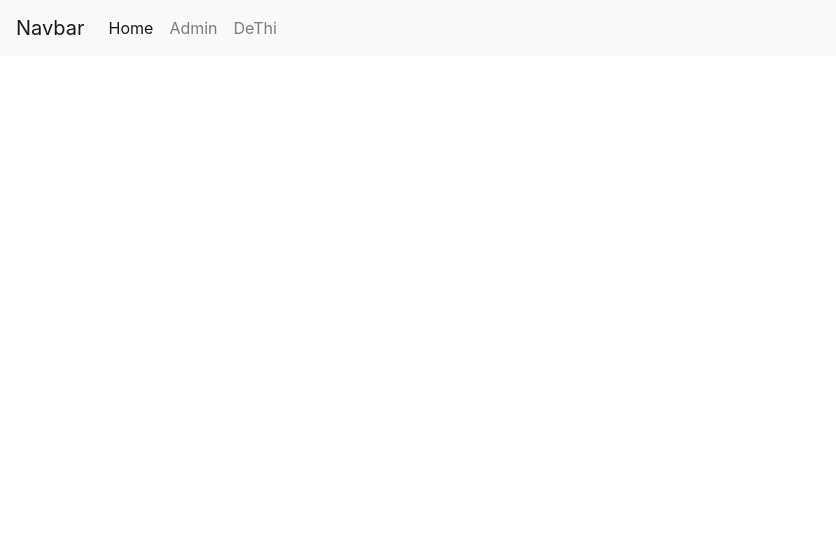
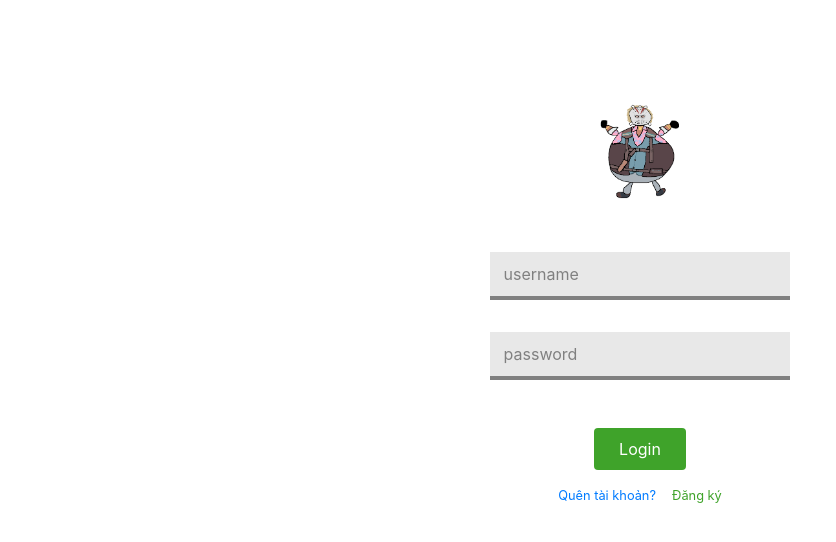
Before and after one commit to 17520722/TracNghiemvatLy, a React (Create React App) app in the folder tracnghiem-client/: page /login in a window 1280 px wide. Shown: the top 542 px of the page, without its empty margins (0-836 px from the left). Built offline with nearby package versions, Linux system fonts and the light colour scheme.

Commit message:
login-page, signin page

```diff
--- a/tracnghiem-client/package.json
+++ b/tracnghiem-client/package.json
@@ -11,6 +11,7 @@
     "react-dom": "^17.0.2",
     "react-router-dom": "^5.2.0",
     "react-scripts": "4.0.3",
+    "styled-components": "^5.2.3",
     "web-vitals": "^1.1.1"
   },
   "scripts": {
--- a/tracnghiem-client/src/App.js
+++ b/tracnghiem-client/src/App.js
@@ -11,14 +11,11 @@ import {
 export default function App() {
   return (
     <Router>
-      <div>
-        <Header/>
         <Switch>
           {routes.map((route, i) => (
             <RouteWithSubRoutes key={i} {...route} />
           ))}
         </Switch>
-      </div>
     </Router>
   );
 }
--- /dev/null
+++ b/tracnghiem-client/src/constants/GlobalStyle.js
@@ -0,0 +1,9 @@
+//color
+export const white = "#000000";
+export const primary = "#3FA32A";
+export const secondary = "";
+export const black = "#ffffff";
+export const lightBlack = "#404040";
+export const inputBackground = "#e8e8e8";
+export const validColor = "#00ee00";
+export const invalidColor = "#ff0066"
--- /dev/null
+++ b/tracnghiem-client/src/views/404.jsx
@@ -0,0 +1,9 @@
+import React from 'react'
+
+const Page404 = () => {
+     return (
+          <h1>404 Not Found?</h1>
+     )
+}
+
+export default Page404
--- a/tracnghiem-client/src/views/HomePage.js
+++ b/tracnghiem-client/src/views/HomePage.js
@@ -1,11 +1,14 @@
 import React, { Component } from "react";
+import { Link } from "react-router-dom";
+import LoginPage from "./login-page";
 
 export default class HomePage extends Component {
     render () {
         return (
-            <div>
-                Home Page!
-            </div>
+            <>
+                <h1>Home Page</h1>
+                <a href="/login">Login</a>
+            </>
         );
     }
 }
--- /dev/null
+++ b/tracnghiem-client/src/views/login-page.jsx
@@ -0,0 +1,128 @@
+import React from 'react'
+import styled from 'styled-components'
+import logo from '../images/t.png'
+import { inputBackground, invalidColor, primary, validColor } from '../constants/GlobalStyle'
+
+const Container = styled.div`
+     margin: 5% auto 0 auto;
+     padding: 2rem;
+     width: 600px;
+     border-radius: 5px;
+     display: flex;
+     flex-direction: column;
+     justify-content: center;
+     align-items: center;
+
+`
+
+const Logo = styled.div`
+     margin-bottom: 3rem;
+
+     img {
+          max-width: 108px;
+          max-height: 108px;
+     }
+`
+
+const LoginForm = styled.form`
+     display: flex;
+     flex-direction: column;
+     justify-content: center;
+     align-items: center;
+`
+
+const InputGroup = styled.div`
+     display: flex;
+     flex-direction: column;
+     margin-bottom: 2rem;
+     position: relative;
+
+     label {
+          position: absolute;
+          color: gray;
+          transition: 0.2s;
+          transform: translate(0.85rem, 0.6rem);
+     }
+
+     input {
+          width: 300px;
+          height: 3rem;
+          padding-left: 0.8rem;
+          padding-right: 0.8rem;
+          border-top: none;
+          border-left: none;
+          border-right: none;
+          border-bottom: 0.3rem solid gray;
+          background-color: ${ inputBackground };
+          outline: none;
+
+          :placeholder-shown + label {
+
+          }
+
+          :not(:placeholder-shown) + label,
+          :focus + label {
+               opacity: 1;
+               transform: translate(0.5rem, -0.8rem);
+               font-size: 0.8rem;
+          }
+
+          :not(:focus)::placeholder{
+               opacity: 0;
+          }
+
+          :valid {
+               border-bottom: 0.3rem solid ${ validColor };
+               background-color: #def8ce;
+          }
+     }
+
+`
+const SubmitButton = styled.button`
+     background-color: ${ primary };
+     padding: 0.5rem 1.5rem;
+     margin: 1rem;
+     color: white;
+     cursor: pointer;
+`
+
+const SmallText = styled.div`
+     font-size: 0.8rem;
+     color: gray;
+`
+
+const ForgotLink = styled.a`
+     margin: 0.5rem;
+`
+
+const RegisterLink = styled.a`
+     color: ${ primary };
+     margin: 0.5rem;
+`
+
+const LoginPage = () => {
+     return (
+          <Container>
+               <Logo>
+                    <img src={ logo } alt="Logo"/>
+               </Logo>
+               <LoginForm>
+                    <InputGroup>
+                         <input type="text" id="username" name="username" placeholder="VD: viprono1, top1server,..." required minLength="3"/>
+                         <label for="username">username</label>
+                    </InputGroup>
+                    <InputGroup>
+                         <input type="password" id="password" name="password" placeholder="password"required minLength="6"/>
+                         <label for="password">password</label>
+                    </InputGroup>
+                    <SubmitButton className="btn">Login</SubmitButton>
+               </LoginForm>
+               <SmallText>
+                    <ForgotLink href="#">Quên tài khoản?</ForgotLink>
+                    <RegisterLink href="sign-in">Đăng ký</RegisterLink>
+               </SmallText>
+          </Container>
+     )
+}
+
+export default LoginPage
--- /dev/null
+++ b/tracnghiem-client/src/views/sign-in.jsx
@@ -0,0 +1,127 @@
+import React from 'react'
+import styled from 'styled-components'
+import logo from '../images/t.png'
+import { inputBackground, primary, validColor } from '../constants/GlobalStyle'
+
+const Container = styled.div`
+     margin: 0 auto 0 auto;
+     padding: 2rem;
+     width: 600px;
+     border-radius: 5px;
+     display: flex;
+     flex-direction: column;
+     justify-content: center;
+     align-items: center;
+
+`
+
+const Logo = styled.div`
+     margin-bottom: 3rem;
+
+     img {
+          max-width: 108px;
+          max-height: 108px;
+     }
+`
+
+const LoginForm = styled.form`
+     display: flex;
+     flex-direction: column;
+     justify-content: center;
+     align-items: center;
+`
+
+const InputGroup = styled.div`
+     display: flex;
+     flex-direction: column;
+     margin-bottom: 2rem;
+     position: relative;
+
+     label {
+          position: absolute;
+          color: gray;
+          transition: 0.2s;
+          transform: translate(0.85rem, 0.6rem);
+     }
+
+     input {
+          width: 300px;
+          height: 3rem;
+          padding-left: 0.8rem;
+          padding-right: 0.8rem;
+          border-top: none;
+          border-left: none;
+          border-right: none;
+          border-bottom: 0.3rem solid gray;
+          background-color: ${ inputBackground };
+          outline: none;
+
+          :placeholder-shown + label {
+
+          }
+
+          :not(:placeholder-shown) + label,
+          :focus + label {
+               opacity: 1;
+               transform: translate(0.5rem, -0.8rem);
+               font-size: 0.8rem;
+          }
+
+          :not(:focus)::placeholder{
+               opacity: 0;
+          }
+
+          :valid {
+               border-bottom: 0.3rem solid ${ validColor };
+               background-color: #def8ce;
+          }
+     }
+
+`
+const SubmitButton = styled.button`
+     background-color: ${ primary };
+     padding: 0.5rem 1.5rem;
+     margin: 1rem;
+     color: white;
+     cursor: pointer;
+`
+
+const SmallText = styled.div`
+     font-size: 0.8rem;
+     color: gray;
+`
+
+const LoginLink = styled.a`
+     color: ${ primary };
+     margin: 0.5rem;
+`
+
+const SignInPage = () => {
+     return (
+          <Container>
+               <Logo>
+                    <img src={ logo } alt="Logo"/>
+               </Logo>
+               <LoginForm>
+                    <InputGroup>
+                         <input type="text" id="username" name="username" placeholder="VD: viprono1, top1server,..." required minLength="3"/>
+                         <label for="username">username</label>
+                    </InputGroup>
+                    <InputGroup>
+                         <input type="password" id="password" name="password" placeholder="password"required minLength="6"/>
+                         <label for="password">password</label>
+                    </InputGroup>
+                    <InputGroup>
+                         <input type="password" id="password-confirm" name="password-confirm" placeholder="confirm password"required minLength="6"/>
+                         <label for="confirm-password">confirm password</label>
+                    </InputGroup>
+                    <SubmitButton className="btn">SignIn</SubmitButton>
+               </LoginForm>
+               <SmallText>
+                    <LoginLink href="/login">Đăng nhập</LoginLink>
+               </SmallText>
+          </Container>
+     )
+}
+
+export default SignInPage
```
Also changed, not shown: tracnghiem-client/src/routes.js (+26 -2 lines), tracnghiem-client/src/images/t.png (added), 1 other file (tests, documents, lock files or other folders).
